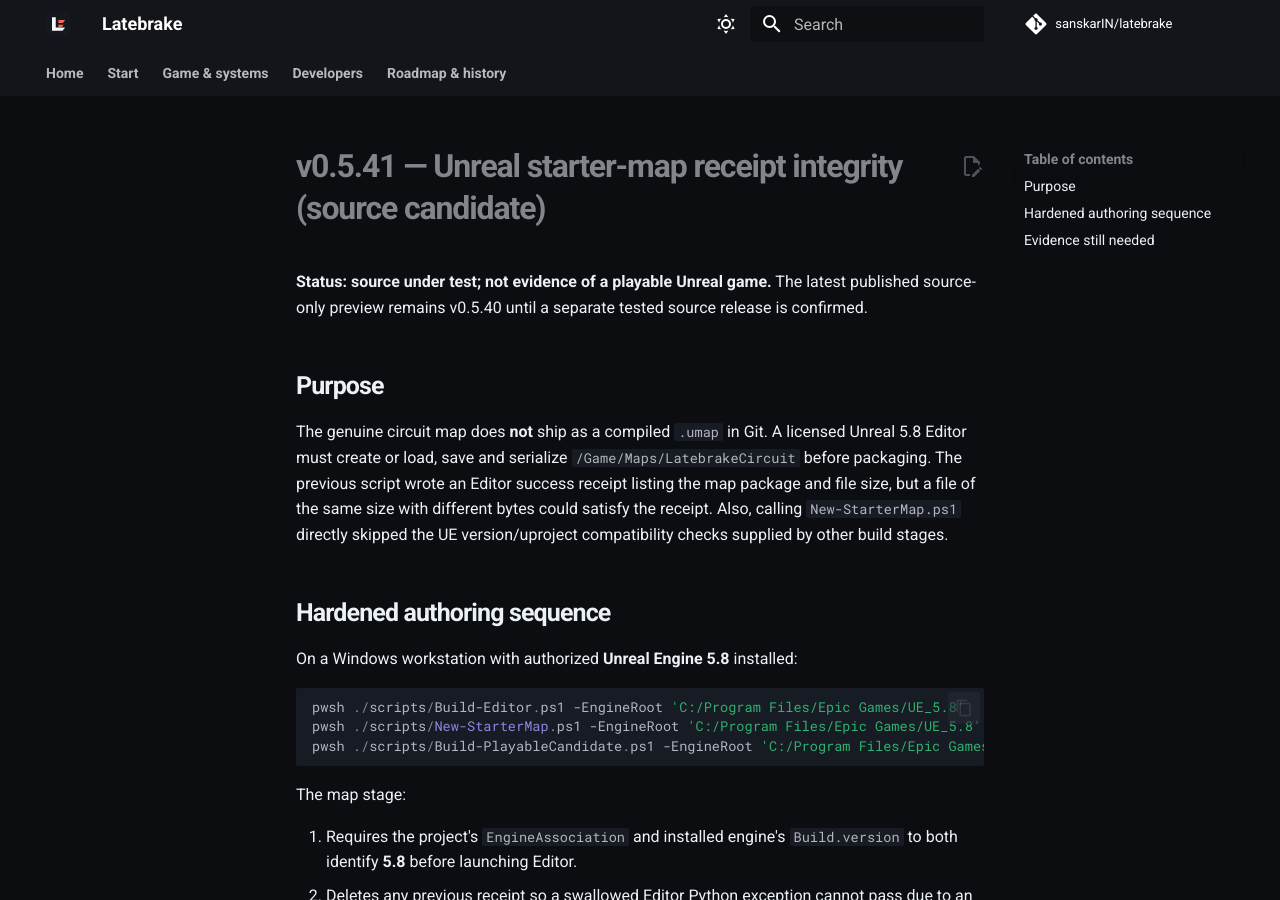
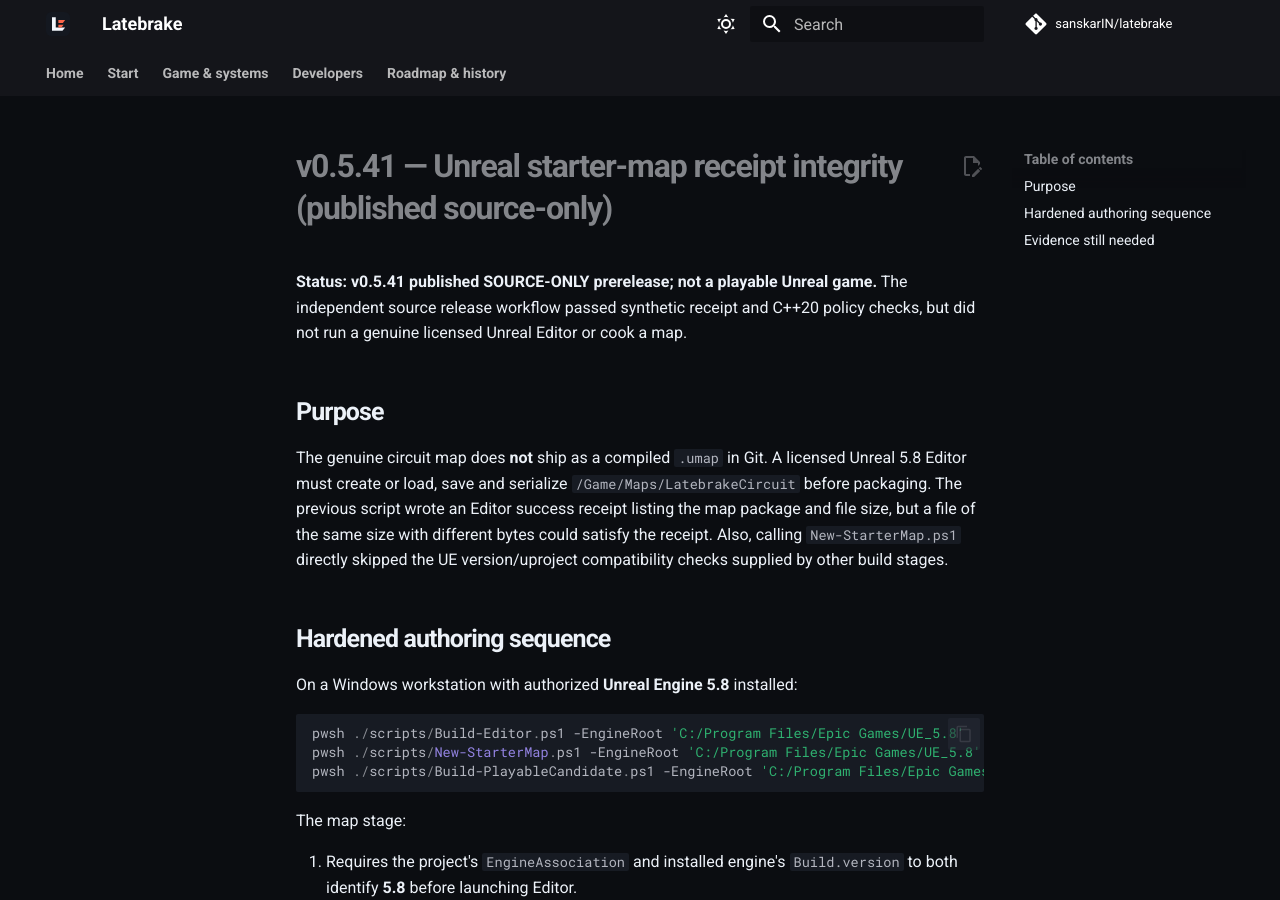
Before and after one commit to sanskarIN/latebrake, an MkDocs documentation site: the page built from docs/MAP_AUTHORING_QA.md, in a window 1280 px wide and 900 px high. Built offline with MkDocs 1.6.1 and Material for MkDocs 9.7.7, drawn with Linux system fonts in a browser that asks for light colours; comment, search, counter and statistics services are not loaded.

Commit message:
docs: publish accurate v0.5.41 source-only status on README and Pages
* docs(readme): announce source-only v0.5.41 receipt hardening without playable claims

* docs(pages): update verified v0.5.41 development status

* docs(pages): update v0.5.41 homepage and non-playability warning

* docs(pages): list published v0.5.41 source preview

* docs(status): align published v0.5.41 while retaining all Unreal QA blockers

* docs(changelog): mark v0.5.41 source-only publication

* docs(build): clarify published map-receipt source-only candidate

* docs(roadmap): include v0.5.41 map receipt provenance milestone

* test(pages): fail if latest v0.5.41 release history or home disclosure is missing

```diff
--- a/docs/MAP_AUTHORING_QA.md
+++ b/docs/MAP_AUTHORING_QA.md
@@ -1,8 +1,8 @@
-# v0.5.41 — Unreal starter-map receipt integrity (source candidate)
+# v0.5.41 — Unreal starter-map receipt integrity (published source-only)
 
-**Status: source under test; not evidence of a playable Unreal game.**
-The latest published source-only preview remains v0.5.40 until a separate
-tested source release is confirmed.
+**Status: v0.5.41 published SOURCE-ONLY prerelease; not a playable Unreal game.**
+The independent source release workflow passed synthetic receipt and C++20
+policy checks, but did not run a genuine licensed Unreal Editor or cook a map.
 
 ## Purpose
 
```
Also changed, not shown: CHANGELOG.md (+1 -1 lines), README.md (+2 -1 lines), docs/ROADMAP.md (+1 -0 lines), docs/STATUS.md (+3 -3 lines), docs/development-status.md (+2 -2 lines), docs/index.md (+1 -1 lines), docs/release-history.md (+3 -2 lines), 1 other file.
